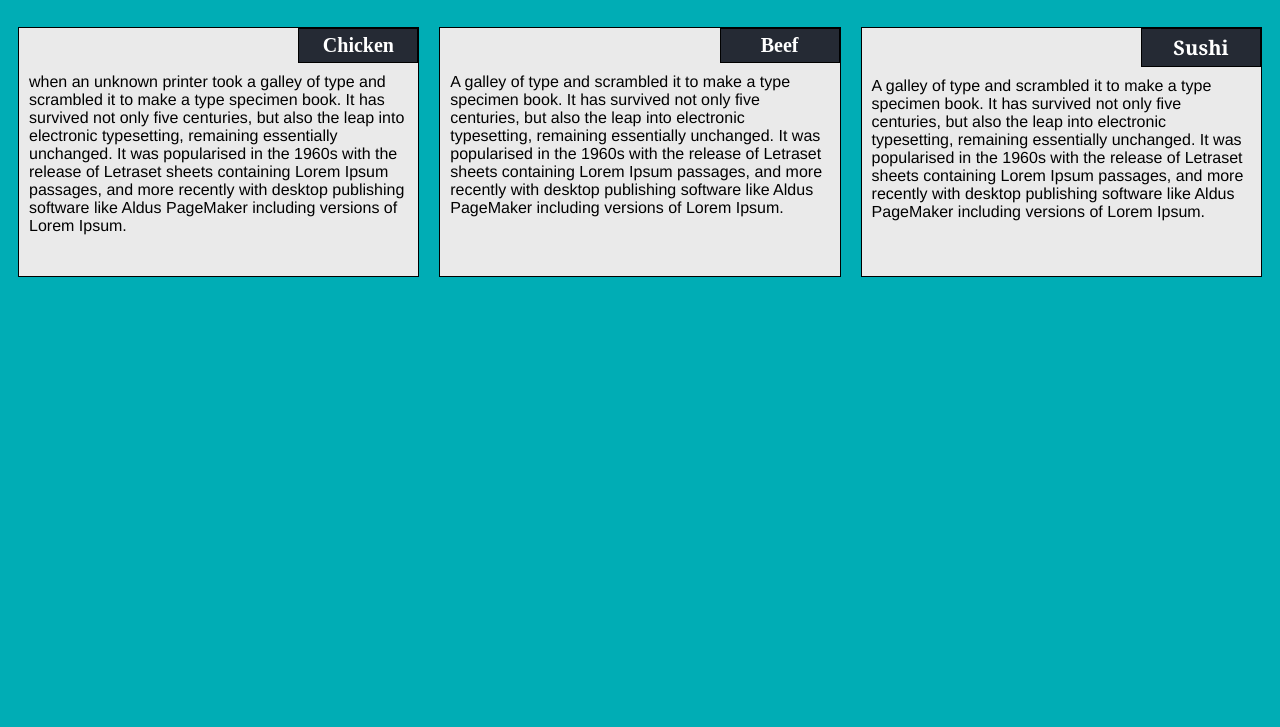
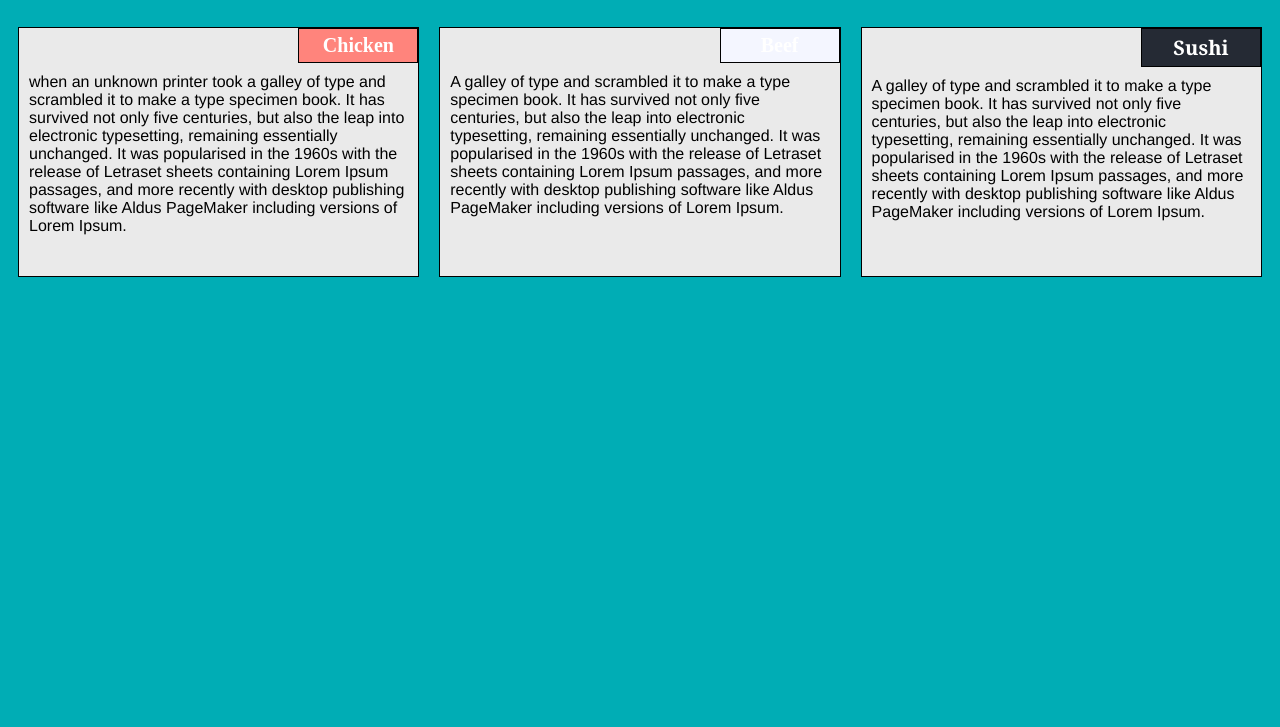
Before and after one commit to Raj007-bit/Coursera-Module-2, a plain HTML site: page index.html in a window 1280 px wide. Shown: the part 73-800 px from the top of the page. Drawn offline with Linux system fonts and the light colour scheme.

Commit message:
Update style.css

```diff
--- a/style.css
+++ b/style.css
@@ -49,7 +49,7 @@ section {
 	font-weight: bold;
 	font-size: 125%;
 	padding: 5px;
-	background-color: #252a34;
+	background-color: #ff847c;
 }
 
 #beef {
@@ -62,7 +62,7 @@ section {
 	font-weight: bold;
 	font-size: 125%;
 	padding: 5px;
-	background-color: #252a34;
+	background-color: #f4f6ff;
 }
 
 #sushi {
```
